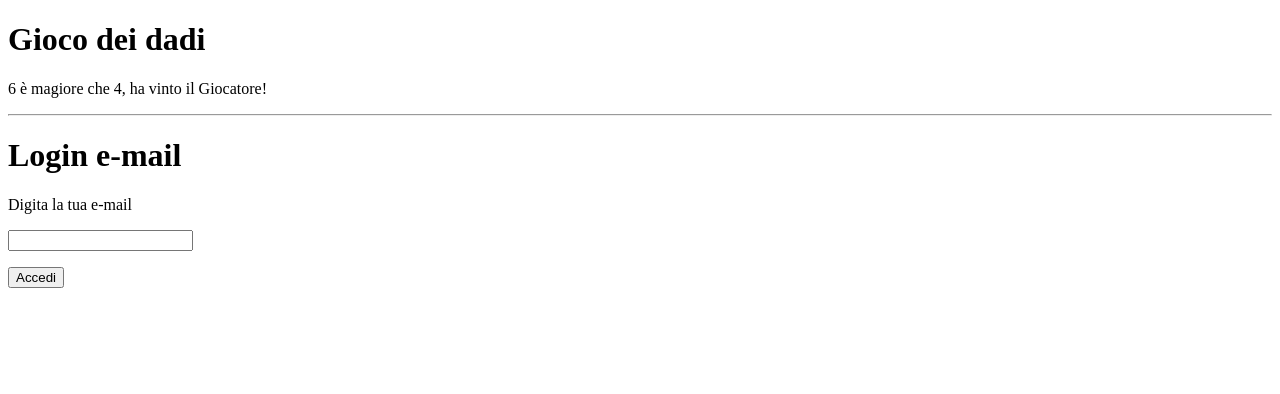
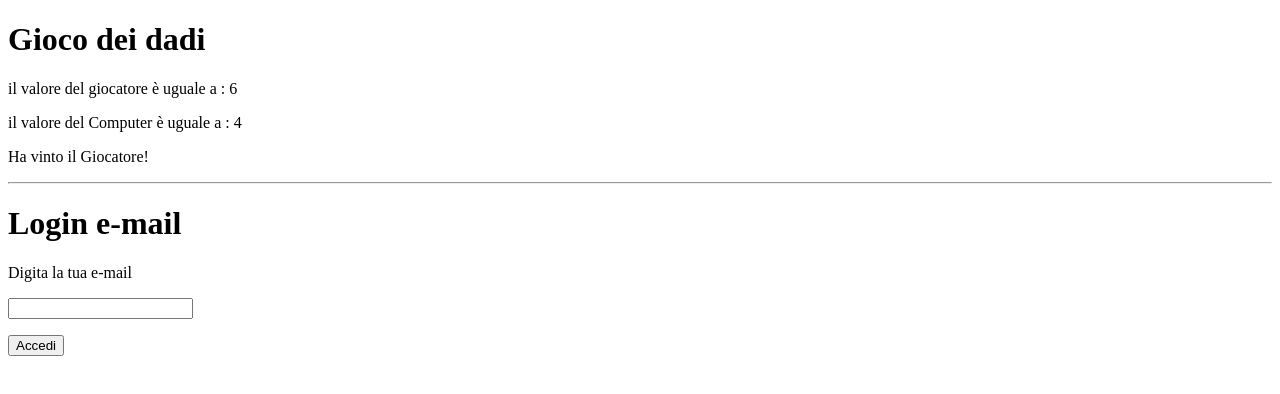
Before and after one commit to TanaraCavalcante/js-mail-dadi, a plain HTML site: page index.html in a window 1280 px wide. Drawn offline with Linux system fonts and the light colour scheme.

Commit message:
dadi ottimizzato!

```diff
--- a/JS/dadi.js
+++ b/JS/dadi.js
@@ -9,24 +9,27 @@ Stampiamo in pagina i due tiri e il risultato
 //TODO       FASE PREPARATORIA
 //Ricupero gli ellementi della pagina di mio interesse
 const result = document.getElementById('result');
+const dadi = document.getElementById('dadi');
 
 //TODO       FASE DE ELABORAZIONE
 //Generare un numero random da 1 a 6
 const playerNumber = Math.floor(Math.random()*6)+1;
 const pcNumber = Math.floor(Math.random()*6)+1;
 
+let dadiResult = `<p> il valore del giocatore è uguale a : ${playerNumber} </p>
+                  <p> il valore del Computer è uguale a : ${pcNumber} </p>`
+
 //TODO       CALCOLO
 //Stabilire il vincitore, in base a chi fa il punteggio più alto.
-let message = '';
+let message = 'Entrambi sono uguali, non ha vinto nessuno dei due!';
 
 if(playerNumber > pcNumber ){
-    message += `${playerNumber} è magiore che ${pcNumber}, ha vinto il Giocatore!`
+    message =  'Ha vinto il Giocatore!'
 }else if(pcNumber > playerNumber){
-    message += `${pcNumber} è magiore che ${playerNumber}, ha vinto il Computer!`
-}else{
-    message += 'Entrambi sono uguali, non ha vinto nessuno dei due!'
+    message = 'Ha vinto il Computer!'
 }
 console.log(message);
 //TODO       OUTPUT
 //Stampiamo in pagina i due tiri e il risultato
-result.innerText = message
+dadi.innerHTML = dadiResult;
+result.innerText = message;
--- a/index.html
+++ b/index.html
@@ -12,6 +12,7 @@
     <!---------Dadi------------>
     <div>
      <h1>Gioco dei dadi</h1>
+     <p id="dadi"></p>
      <p id="result"></p>
     </div>
 
```
